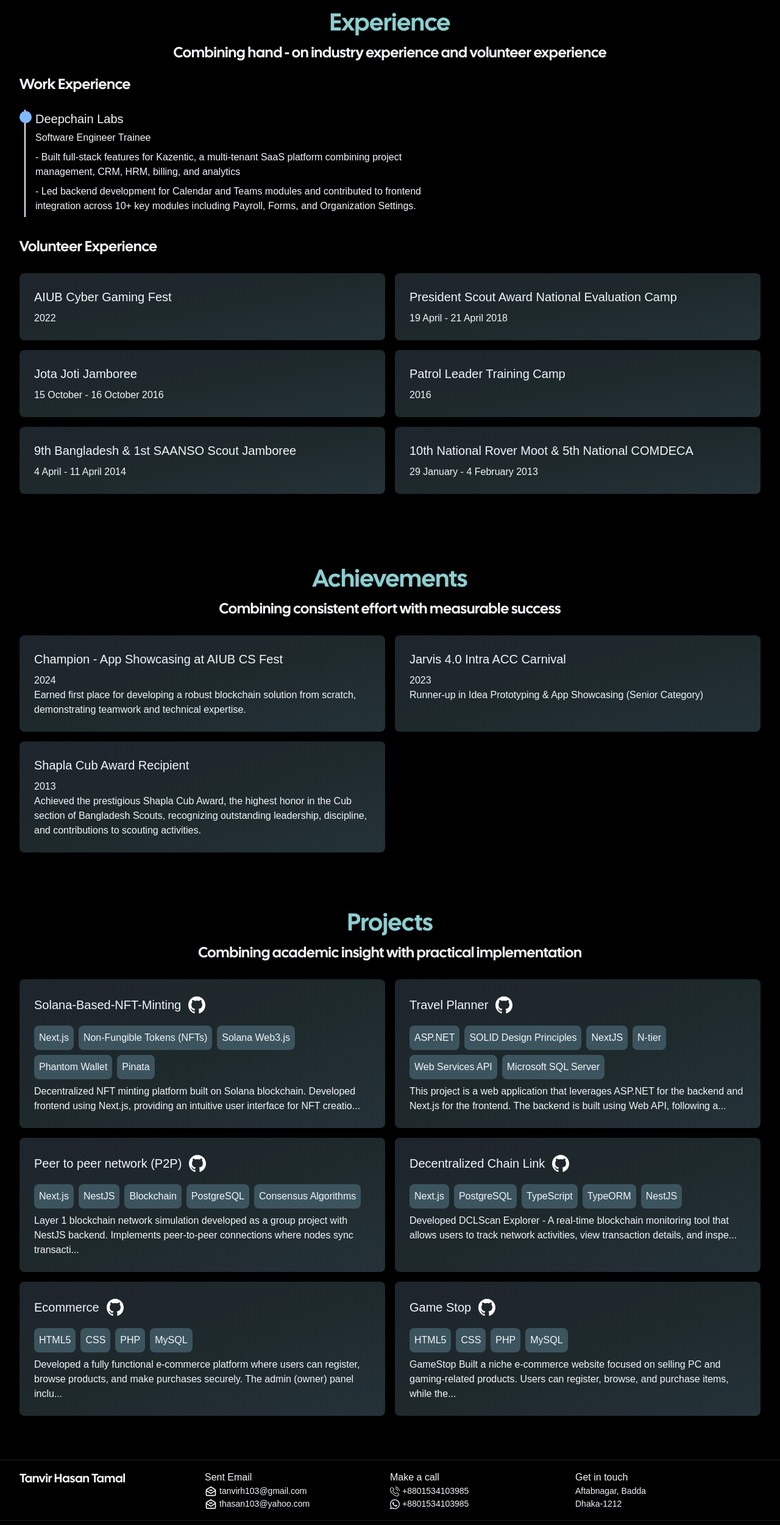
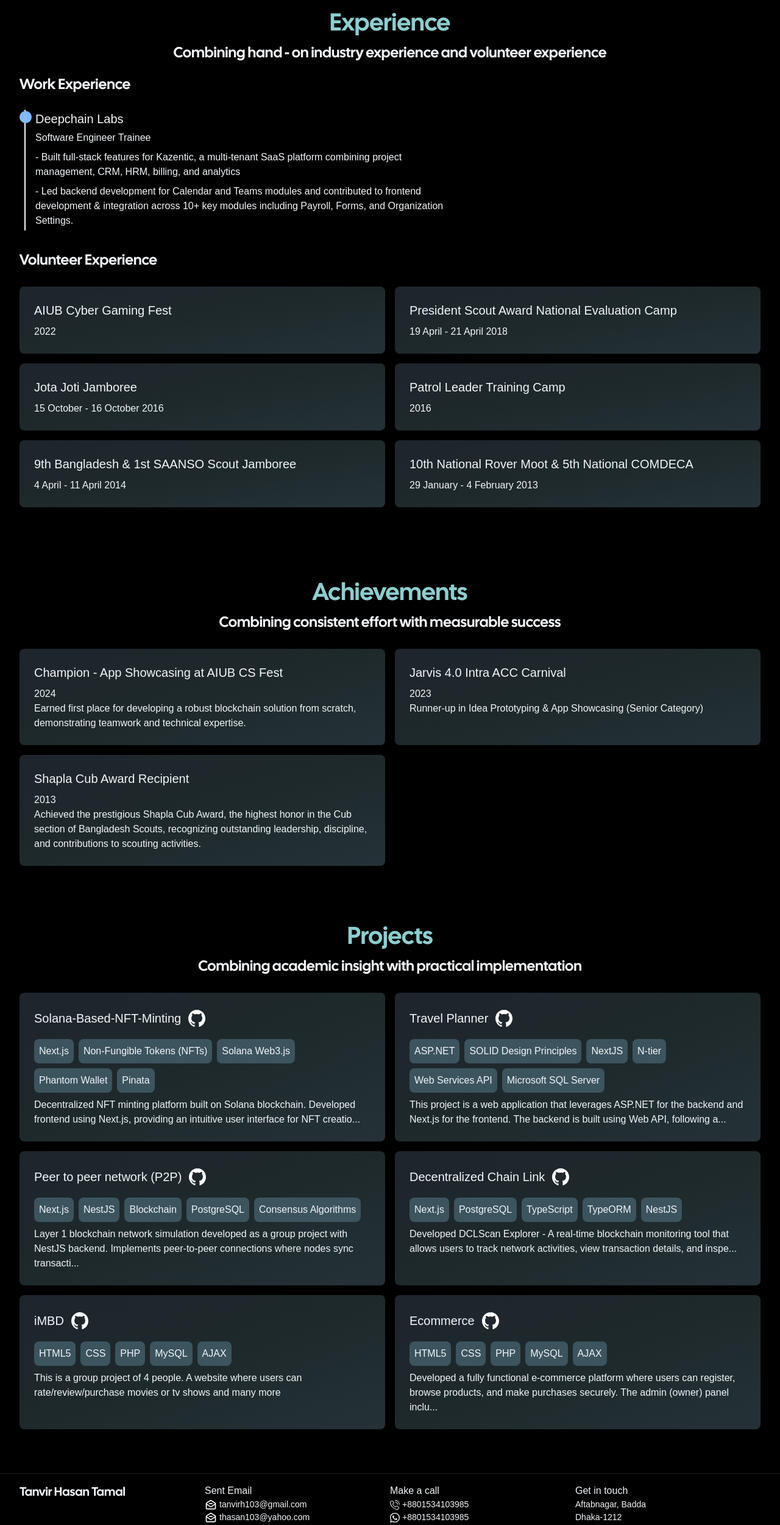
Before and after one commit to tanvirh103/tanivr-hasan-tamal, a Next.js app: page / in a window 1280 px wide. Shown: the part 1961-4462 px from the top of the page at 61% size. Built offline with nearby package versions, Linux system fonts and the light colour scheme; a web font is replaced by a local one.

Commit message:
latest update

```diff
--- a/src/app/Component/Experience.tsx
+++ b/src/app/Component/Experience.tsx
@@ -35,7 +35,7 @@ export default function Experience() {
             </p>
             <p className="font-[500] text-[16px] ml-4 py-1">
               - Led backend development for Calendar and Teams modules and
-              contributed to frontend integration across 10+ key modules
+              contributed to frontend development & integration across 10+ key modules
               including Payroll, Forms, and Organization Settings.
             </p>
           </div>
--- a/src/app/Component/Projects.tsx
+++ b/src/app/Component/Projects.tsx
@@ -22,7 +22,7 @@ export default function Projects() {
             <p className="flex items-center gap-2 font-[500] text-[14px] md:text-[16px] lg:text-[20px]">
               {item.title}
               <span className="w-[36px] h-[36px] rounded-[8px] border-[#537177] items-center flex justify-center hover:border-1 ">
-                <Link href={item.github}>
+                <Link href={item.github} target="_blank">
                   <Github width={28} height={28} />{" "}
                 </Link>
               </span>
--- a/src/app/Content/ProjectContent.ts
+++ b/src/app/Content/ProjectContent.ts
@@ -23,25 +23,27 @@ export const ProjectContent=[
         skills:[ "Next.js"," PostgreSQL"," TypeScript"," TypeORM ","NestJS"],
         description:"Developed DCLScan Explorer - A real-time blockchain monitoring tool that allows users to track network activities, view transaction details, and inspect blocks/accounts.",
         github:"https://facebook.com"
-    },{
+    },
+    {
         id:5,
+        title:"iMBD",
+        skills:["HTML5","CSS","PHP","MySQL","AJAX"],
+        description:"This is a group project of 4 people. A website where users can rate/review/purchase movies or tv shows and many more",
+        github:"https://github.com/Borshon1017/iMBD"
+    },
+    {
+        id:6,
         title:"Ecommerce",
-        skills:["HTML5","CSS","PHP","MySQL"],
+        skills:["HTML5","CSS","PHP","MySQL","AJAX"],
         description:"Developed a fully functional e-commerce platform where users can register, browse products, and make purchases securely. The admin (owner) panel includes features to upload new products, manage inventory, delete items, and view detailed sales history and order information. The system ensures seamless interaction between users and the platform while providing owners with full control over store operations.",
         github:"https://github.com/tanvirh103/ecommerce"
     },
     {
-        id:6,
+        id:7,
         title:"Game Stop",
-        skills:["HTML5","CSS","PHP","MySQL"],
+        skills:["HTML5","CSS","PHP","MySQL","AJAX"],
         description:"GameStop Built a niche e-commerce website focused on selling PC and gaming-related products. Users can register, browse, and purchase items, while the admin can upload new products, manage inventory, track sales, and view order histories. Designed to offer a streamlined experience for both gamers and store owners.",
         github:"https://github.com/tanvirh103/GameStop"
     },
-    {
-        id:7,
-        title:"iMBD",
-        skills:["HTML5","CSS","PHP","MySQL"],
-        description:"This is a group project of 4 people. A website where users can rate/review/purchase movies or tv shows and many more",
-        github:"https://github.com/Borshon1017/iMBD"
-    }
+
 ]
```
